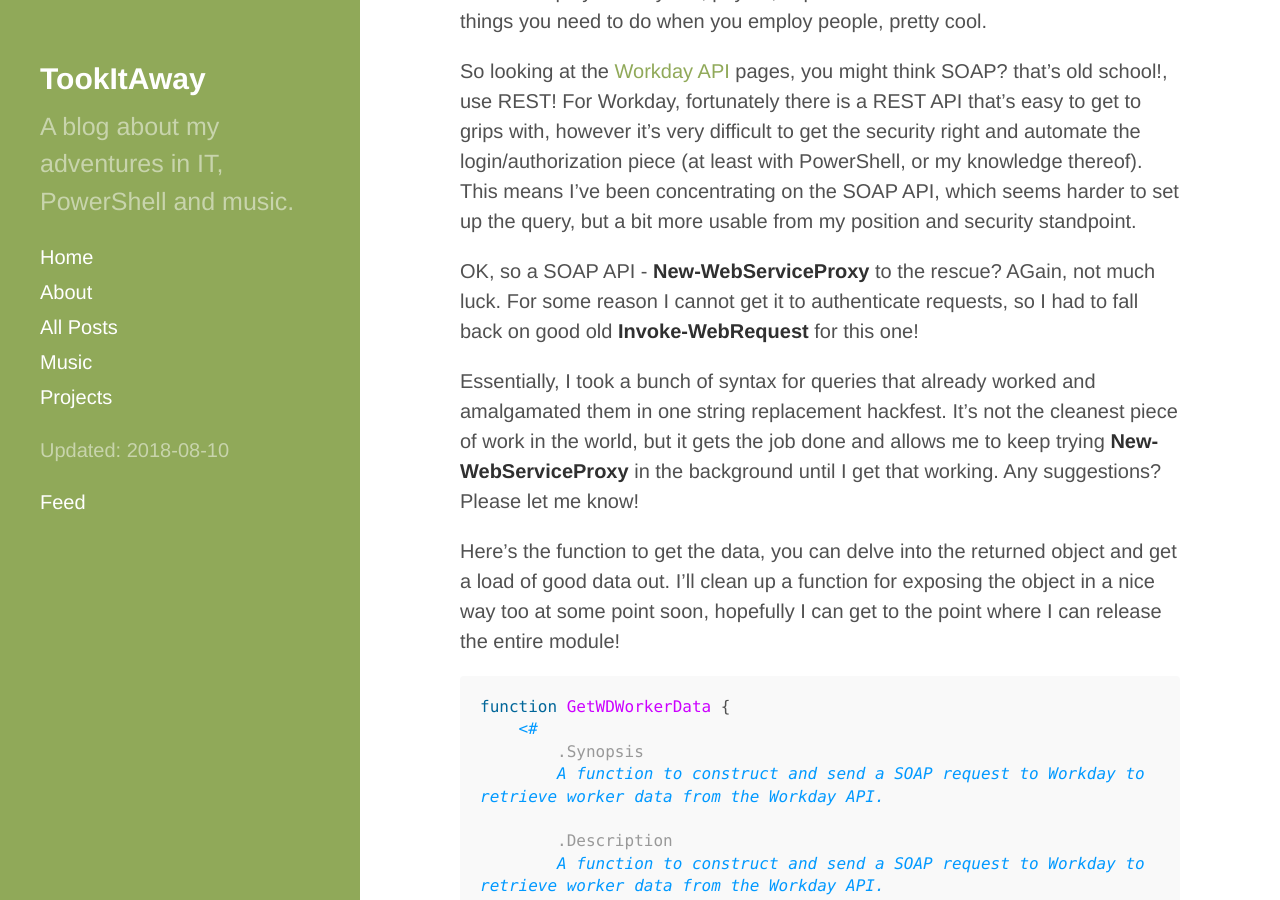
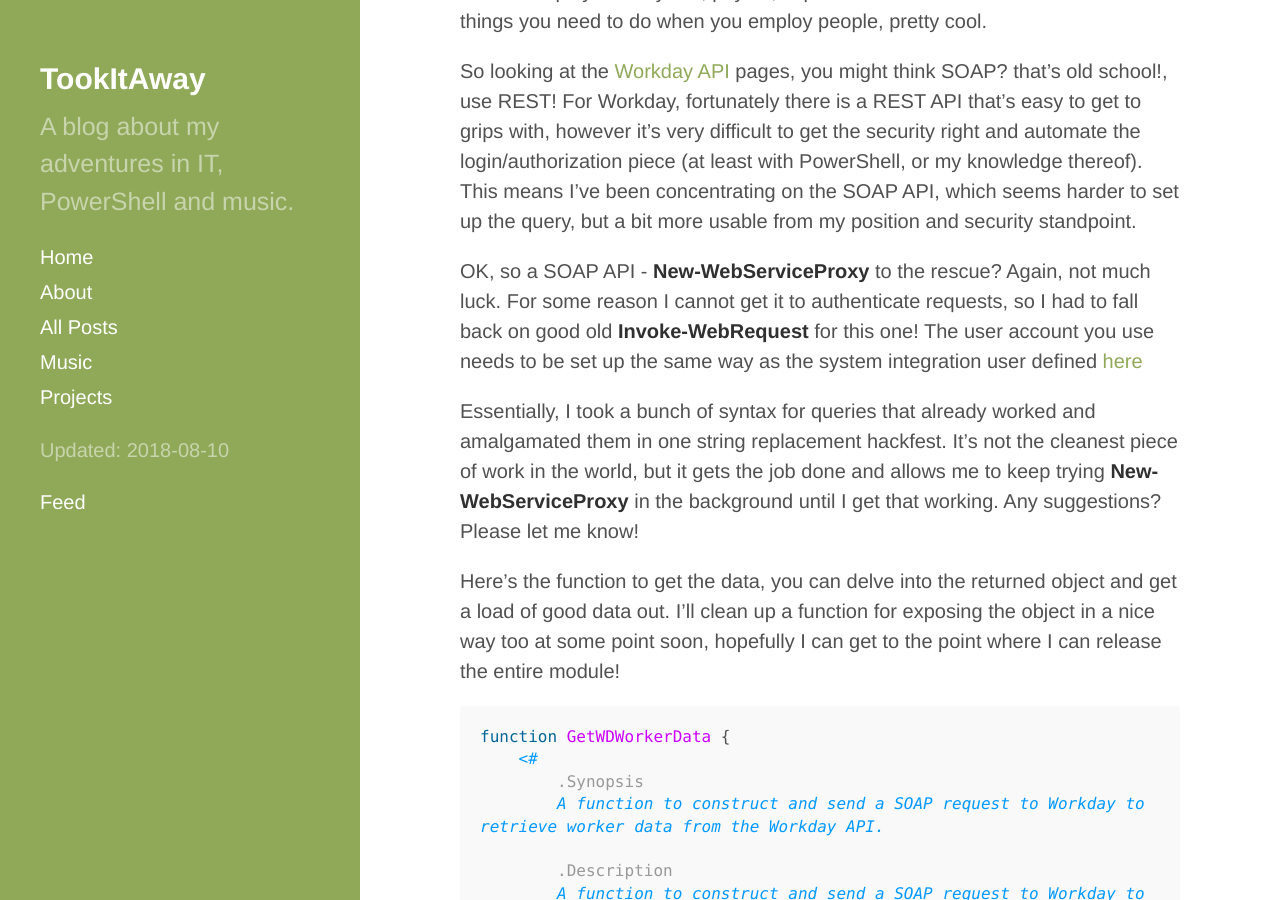
Before and after one commit to davegreen/davegreen.github.io, a Jekyll site: the page built from _posts/2018-08-10-working-with-workday-the-soap-opera.md, in a window 1280 px wide and 900 px high, scrolled down 454 px. Built offline with Jekyll 4.4.1, drawn with Linux system fonts in a browser that asks for light colours.

Commit message:
more docs

```diff
--- a/_posts/2018-08-10-working-with-workday-the-soap-opera.md
+++ b/_posts/2018-08-10-working-with-workday-the-soap-opera.md
@@ -13,7 +13,7 @@ I've been having a look recently at quite a few web APIs (REST and SOAP and all
 
 So looking at the [Workday API](https://community.workday.com/api) pages, you might think SOAP? that's old school!, use REST! For Workday, fortunately there is a REST API that's easy to get to grips with, however it's very difficult to get the security right and automate the login/authorization piece (at least with PowerShell, or my knowledge thereof). This means I've been concentrating on the SOAP API, which seems harder to set up the query, but a bit more usable from my position and security standpoint.
 
-OK, so a SOAP API - **New-WebServiceProxy** to the rescue? AGain, not much luck. For some reason I cannot get it to authenticate requests, so I had to fall back on good old **Invoke-WebRequest** for this one!
+OK, so a SOAP API - **New-WebServiceProxy** to the rescue? Again, not much luck. For some reason I cannot get it to authenticate requests, so I had to fall back on good old **Invoke-WebRequest** for this one! The user account you use needs to be set up the same way as the system integration user defined [here](https://docs.microsoft.com/en-us/azure/active-directory/saas-apps/workday-inbound-tutorial#configure-a-system-integration-user-in-workday)
 
 Essentially, I took a bunch of syntax for queries that already worked and amalgamated them in one string replacement hackfest. It's not the cleanest piece of work in the world, but it gets the job done and allows me to keep trying **New-WebServiceProxy** in the background until I get that working. Any suggestions? Please let me know!
 
```
